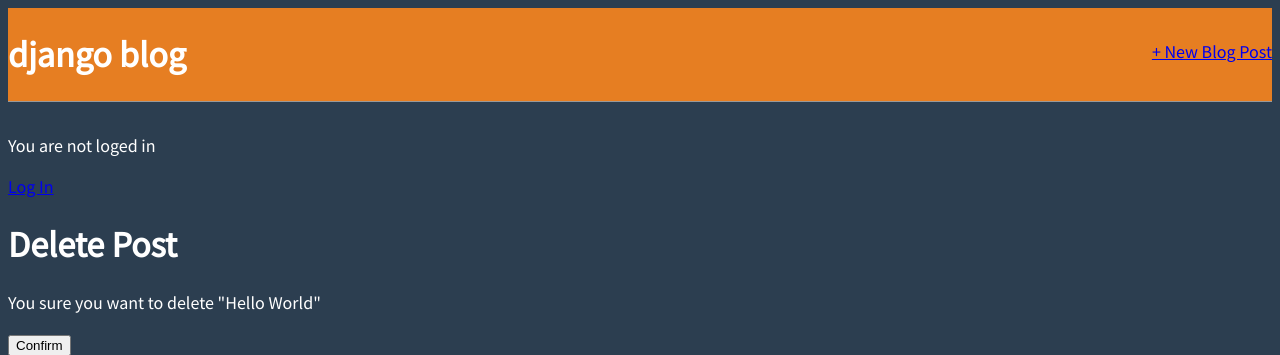
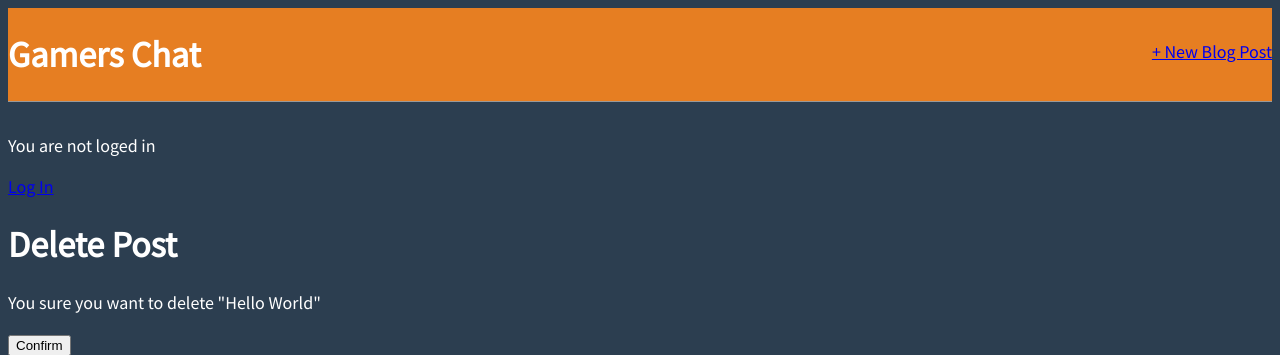
Before and after one commit to alon-belkin/blog_code, a Django app: page /post/1/delete/ in a window 1280 px wide. Shown: the top 355 px of the page. Run offline with Django 3.2, Linux system fonts and the light colour scheme; data comes from the database, SQL or seed files in the repository.

Commit message:
Heroku config

```diff
--- a/templates/base.html
+++ b/templates/base.html
@@ -2,7 +2,7 @@
 <!DOCTYPE html>
 <html>
     <head>
-        <title>django blog</title>
+        <title>Only Gamers Chat</title>
         <link rel="stylesheet" href="https://fonts.googleapis.com/css?family=Source+Sans+Pro:400">
         <link rel="stylesheet" href="static/css/base.css">
     </head>
@@ -10,7 +10,7 @@
         <div>
         <header>
             <div class="nav-left">
-                <h1><a href="{% url 'home' %}">django blog</a></h1>
+                <h1><a href="{% url 'home' %}">Gamers Chat</a></h1>
             </div>
             <div class="nav-right">
                 <a href="{% url 'post_new' %}">+ New Blog Post</a>
```
